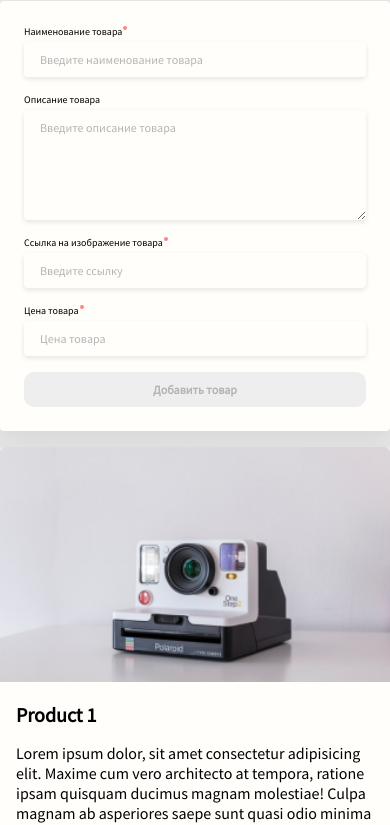
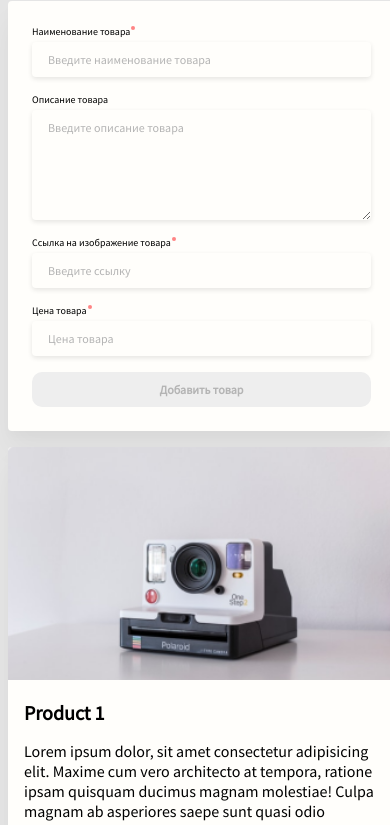
Before and after one commit to LilitMilante/idaproject, a website: page index.html in a window 390 px wide. Shown: the part 117-942 px from the top of the page. Drawn offline with Linux system fonts and the light colour scheme.

Commit message:
fix adaptive

```diff
--- a/scss/style.scss
+++ b/scss/style.scss
@@ -10,6 +10,10 @@
 body {
     display: grid;
     background: #E5E5E5;
+
+    @media (max-width: 570px) {
+        padding: 0 8px;
+    }
 }
 
 .container {
@@ -96,6 +100,10 @@ body {
     border-radius: 4px;
     display: grid;
     padding: 24px;
+
+    @media (max-width: 570px) {
+        position: static;
+    }
 
     .add-product {
         border: none;
```
Also changed, not shown: css/style.css.
